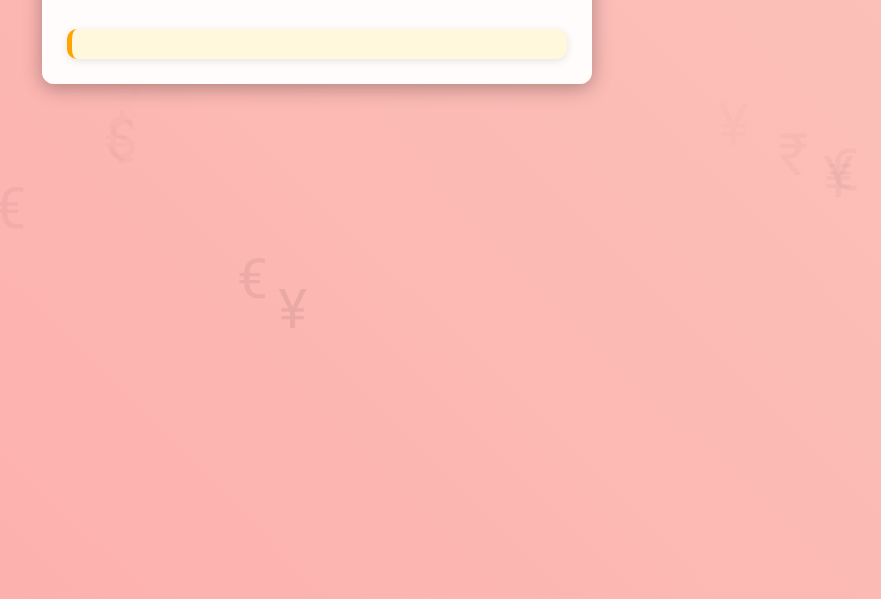
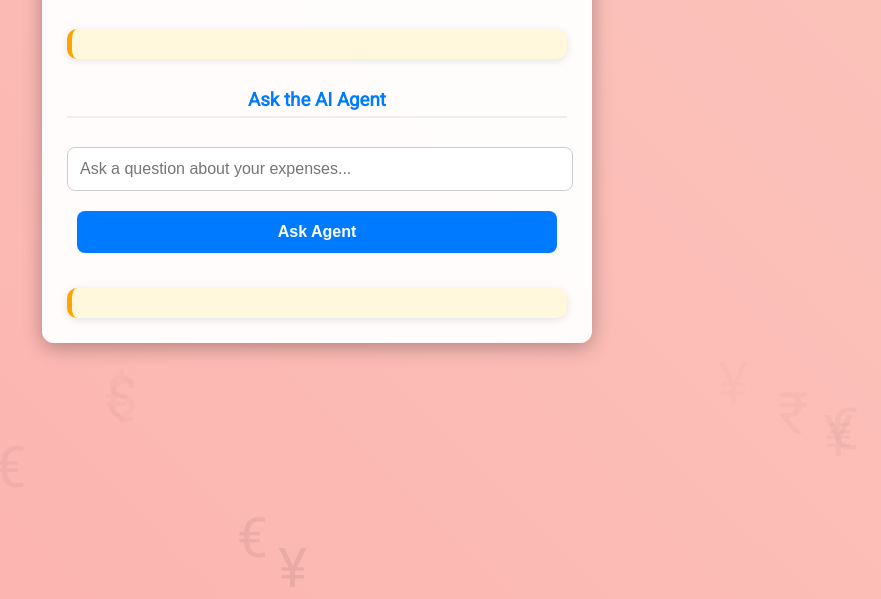
Before and after one commit to Aniruddh-ui/Ai-Enhanced_expense-tracker, a Flask app: page / in a window 1280 px wide. Shown: the part 1235-1834 px from the top of the page, without its empty margins (323-1204 px from the left). Run offline with Flask 3, Linux system fonts and the light colour scheme.

Commit message:
Ai Agent

```diff
--- a/app.py
+++ b/app.py
@@ -185,6 +185,62 @@
 def ai_suggestion(user_id):
     suggestion = generate_ai_suggestion(user_id)
     return jsonify({"ai_suggestion": suggestion})
+@app.route('/query_agent', methods=['POST'])
+def query_agent():
+    data = request.json
+    user_id = data.get("user_id")
+    user_query = data.get("query")
+
+    db = create_db_connection()
+    if not db:
+        return jsonify({"error": "Database connection failed"}), 500
+
+    cursor = db.cursor()
+    try:
+        # Load all expenses for the user
+        cursor.execute("SELECT category, amount, description, expense_date FROM expenses WHERE user_id = ?", (user_id,))
+        rows = cursor.fetchall()
+        if not rows:
+            return jsonify({"answer": "No expenses found for the user."})
+
+        # Convert data to a simple CSV string for the LLM to analyze
+        data_str = "\n".join([f"{r[0]},{r[1]},{r[2]},{r[3]}" for r in rows])
+
+        # Prompt to LLM
+        prompt = f"""
+You are an AI financial assistant. A user has the following expense records:
+category, amount, description, date
+{data_str}
+
+Answer this question based on the data above:
+'{user_query}'
+Give your answer in one paragraph.
+"""
+
+        headers = {
+            "Authorization": f"Bearer {os.getenv('OPENROUTER_API_KEY')}",
+            "Content-Type": "application/json"
+        }
+
+        payload = {
+            "model": "meta-llama/llama-3-8b-instruct",
+            "messages": [{"role": "user", "content": prompt}]
+        }
+
+        response = requests.post("https://openrouter.ai/api/v1/chat/completions", json=payload, headers=headers)
+        result = response.json()
+        answer = result['choices'][0]['message']['content']
+
+        return jsonify({"answer": answer})
+
+    except Exception as e:
+        print(f"Query agent error: {e}")
+        return jsonify({"answer": "Unable to process your question."})
+
+    finally:
+        cursor.close()
+        db.close()
+
 
 if __name__ == '__main__':
     app.run(host='0.0.0.0', port=10000, debug=True)
--- a/templates/index.html
+++ b/templates/index.html
@@ -160,6 +160,11 @@
     <div class="total-expense" id="totalExpense"></div>
     <canvas id="expenseChart" width="400" height="250"></canvas>
     <div class="ai-suggestion" id="aiSuggestion"></div>
+
+    <h3>Ask the AI Agent</h3>
+    <input type="text" id="agentQuery" placeholder="Ask a question about your expenses..." />
+    <button onclick="askAgent()">Ask Agent</button>
+    <div class="ai-suggestion" id="agentAnswer"></div>
   </div>
 
   <script>
@@ -347,6 +352,31 @@
       }
     }
 
+    async function askAgent() {
+      const userId = document.getElementById("fetch_user_id").value;
+      const query = document.getElementById("agentQuery").value;
+      const answerBox = document.getElementById("agentAnswer");
+
+      if (!userId || !query) {
+        alert("Please enter both user ID and your question.");
+        return;
+      }
+
+      answerBox.innerHTML = "Thinking...";
+      try {
+        const res = await fetch("/query_agent", {
+          method: "POST",
+          headers: { "Content-Type": "application/json" },
+          body: JSON.stringify({ user_id: userId, query })
+        });
+        const data = await res.json();
+        answerBox.innerHTML = `<strong>Agent Answer:</strong><br>${data.answer || "No answer available."}`;
+      } catch (err) {
+        console.error("Agent Query Error:", err);
+        answerBox.innerHTML = "Failed to get answer from agent.";
+      }
+    }
+
     createFloatingSymbols();
   </script>
 </body>
```
Also changed, not shown: expense_tracker.db.
